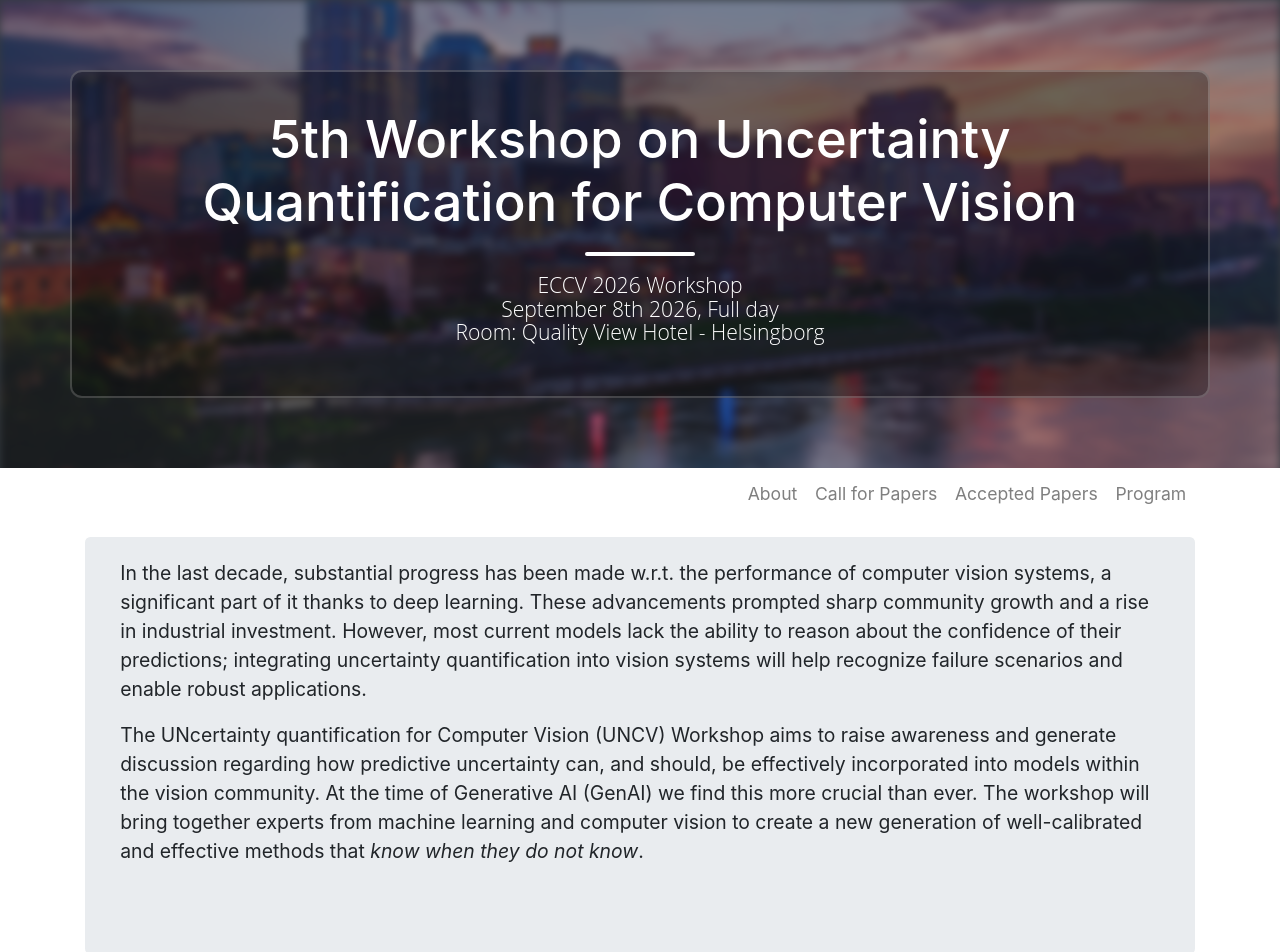
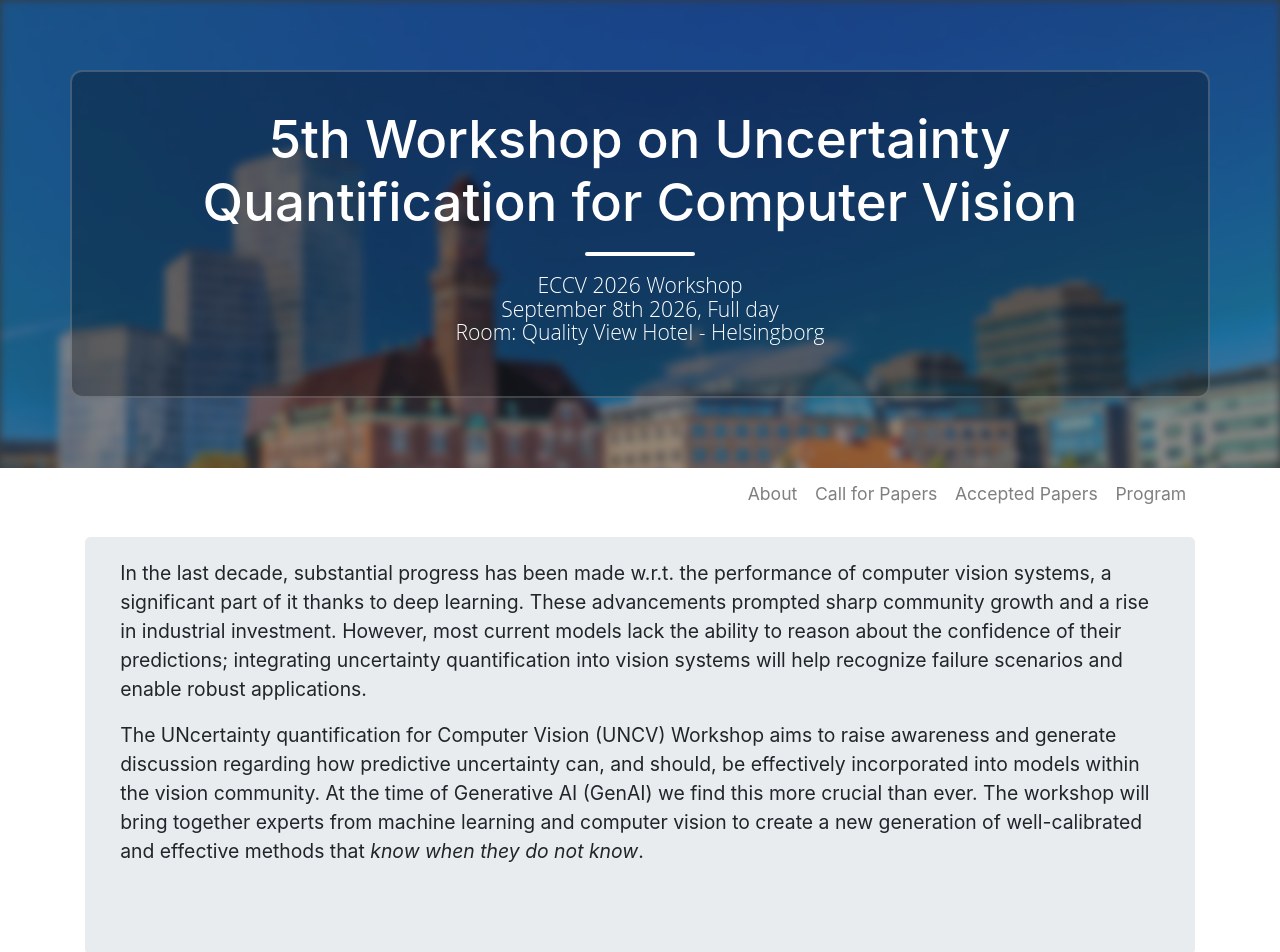
Before and after one commit to Uncertainty-CV/2026, a Jekyll site: the page built from index.html, in a window 1280 px wide. Shown: the top 952 px of the page. Built offline with Jekyll 4.4.1, drawn with Linux system fonts in a browser that asks for light colours.

Commit message:
update background

```diff
--- a/_includes/header.html
+++ b/_includes/header.html
@@ -4,7 +4,7 @@
 <div class="jumbotron jumbotron-fluid bg-dark banner">
 
   <div class="jumbotron-background">
-    <img src="{{ site.baseurl }}/assets/background.png" class="blur" />
+    <img src="{{ site.baseurl }}/assets/background.jpg" class="blur" />
   </div>
 
   <div class="container text-white">
```
Also changed, not shown: assets/background.jpg (added).
